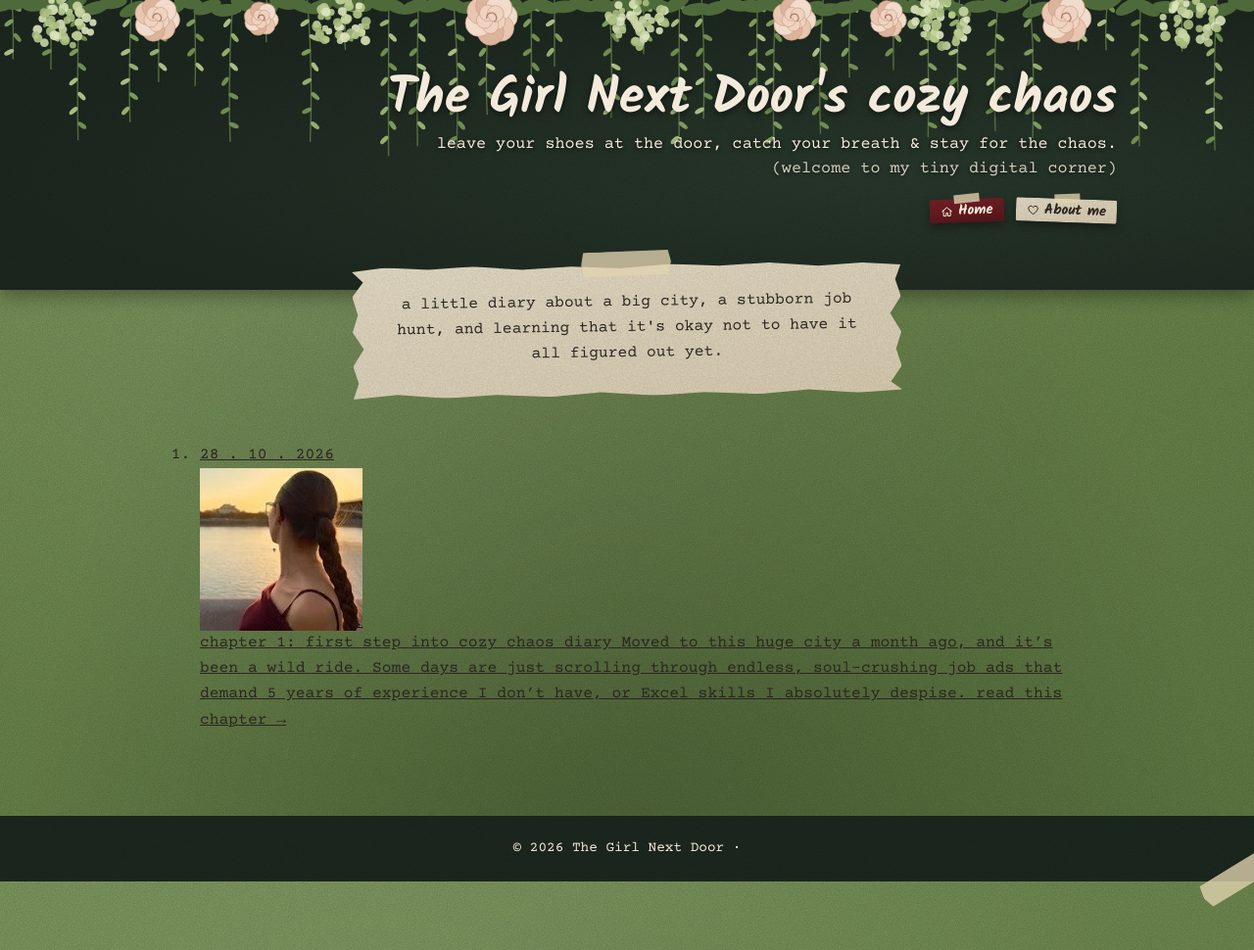
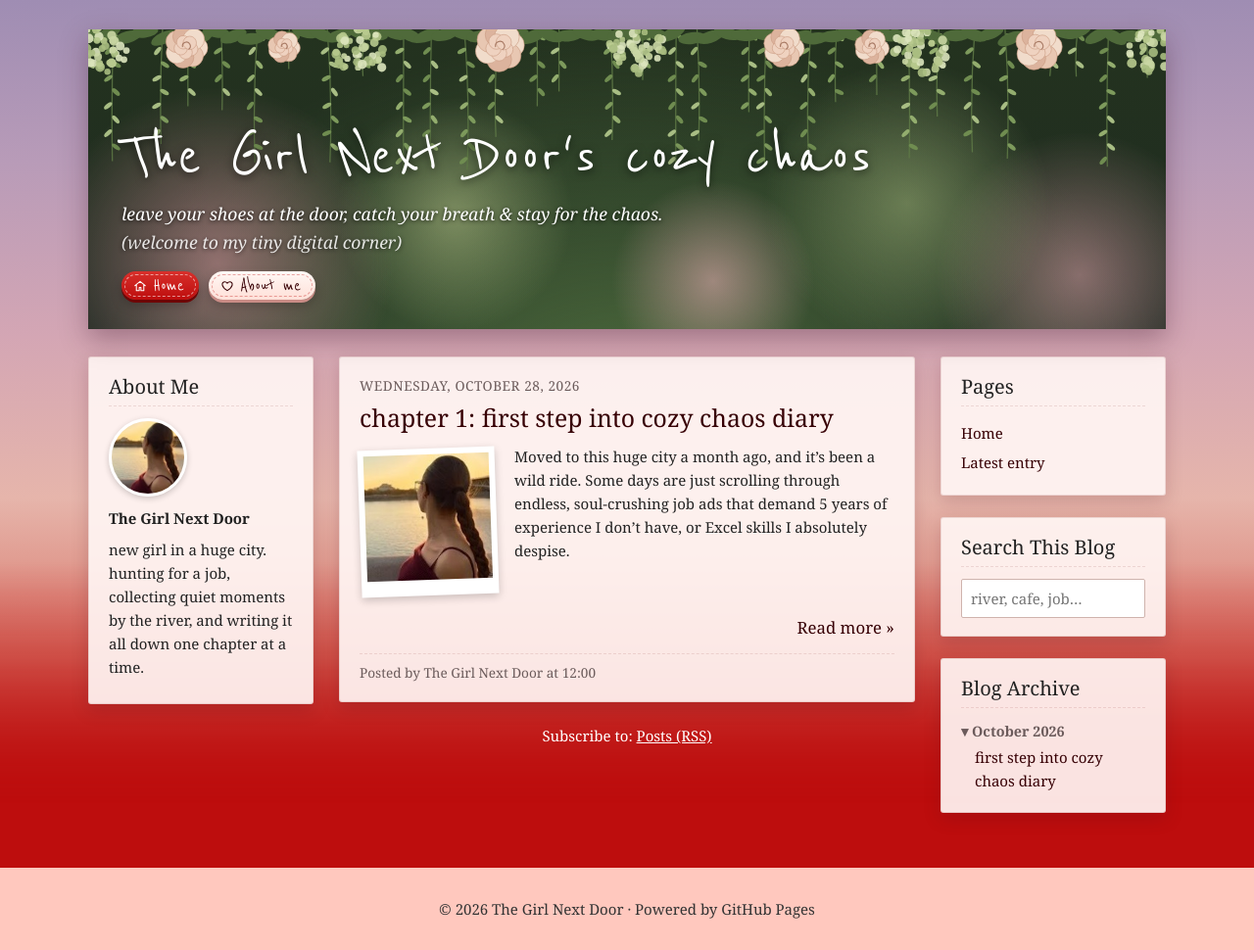
Before and after one commit to cozychaos-diary/cozychaos-diary.github.io, a Jekyll site: the page built from index.html, in a window 1280 px wide. Shown: the whole page at 98% size. Built offline with Jekyll 4.4.1, drawn with Linux system fonts in a browser that asks for light colours.

Commit message:
Add files via upload

```diff
--- a/index.html
+++ b/index.html
@@ -1,44 +1,39 @@
 ---
-layout: default
+layout: home
 title: home
 ---
 {%- comment -%}
-  Home page: every post in _posts, newest first, as a scrapbook card.
-  site.posts is already sorted newest → oldest by Jekyll.
-  Each card is one link (the whole card is clickable).
+  Home page post list, Blogger style: date header, title, picture + first
+  paragraph, "Read more »", and a small "posted by" line.
+  site.posts is sorted newest → oldest by Jekyll.
+  Clicking through opens the entry in the scrapbook design (_layouts/post.html).
 {%- endcomment -%}
-<section class="intro paper-note">
-  <span class="tape tape--top" aria-hidden="true"></span>
-  <p>a little diary about a big city, a stubborn job hunt, and learning that it's okay not to have it all figured out yet.</p>
-</section>
+{% if site.posts.size == 0 %}
+  <p class="box no-posts">No posts.</p>
+{% endif %}
 
-<ol class="cards" reversed>
-  {% for post in site.posts %}
-  <li class="card">
-    <a class="card__link" href="{{ post.url | relative_url }}">
-      <span class="card__date">
-        <span class="tape tape--right" aria-hidden="true"></span>
-        {{ post.date | date: "%d . %m . %Y" }}
-      </span>
+{% for post in site.posts %}
+<article class="box post-preview">
+  <!-- e.g. "Wednesday, October 28, 2026" — same format Blogger uses -->
+  <h2 class="date-header"><time datetime="{{ post.date | date_to_xmlschema }}">{{ post.date | date: "%A, %B %-d, %Y" }}</time></h2>
 
-      {% if post.photo %}
-      <span class="card__photo">
-        <!-- alt="" because the card's text already says what the entry is -->
+  <h3 class="post-title">
+    <a href="{{ post.url | relative_url }}">{% if post.chapter %}chapter {{ post.chapter }}: {% endif %}{{ post.title }}</a>
+  </h3>
+
+  <div class="post-snippet">
+    {% if post.photo %}
+      <a class="post-thumb" href="{{ post.url | relative_url }}" tabindex="-1" aria-hidden="true">
         <img src="{{ post.photo | relative_url }}" alt="" loading="lazy">
-      </span>
-      {% endif %}
+      </a>
+    {% endif %}
+    <!-- first paragraph, HTML removed, cut to 45 words -->
+    <p>{{ post.excerpt | strip_html | truncatewords: 45 }}</p>
+  </div>
 
-      <span class="card__body">
-        <span class="card__title">{% if post.chapter %}chapter {{ post.chapter }}: {% endif %}{{ post.title }}</span>
-        <!-- First paragraph of the post, HTML removed, cut to 40 words -->
-        <span class="card__excerpt">{{ post.excerpt | strip_html | truncatewords: 40 }}</span>
-        <span class="card__more">read this chapter &rarr;</span>
-      </span>
-    </a>
-  </li>
-  {% endfor %}
-</ol>
+  <p class="jump-link"><a href="{{ post.url | relative_url }}">Read more &raquo;</a></p>
+  <p class="post-footer">Posted by {{ site.author }} at {{ post.date | date: "%H:%M" }}</p>
+</article>
+{% endfor %}
 
-{% if site.posts.size == 0 %}
-  <p class="empty">no chapters yet — the first one is coming soon.</p>
-{% endif %}
+<p class="feed-link">Subscribe to: <a href="{{ '/feed.xml' | relative_url }}">Posts (RSS)</a></p>
```
